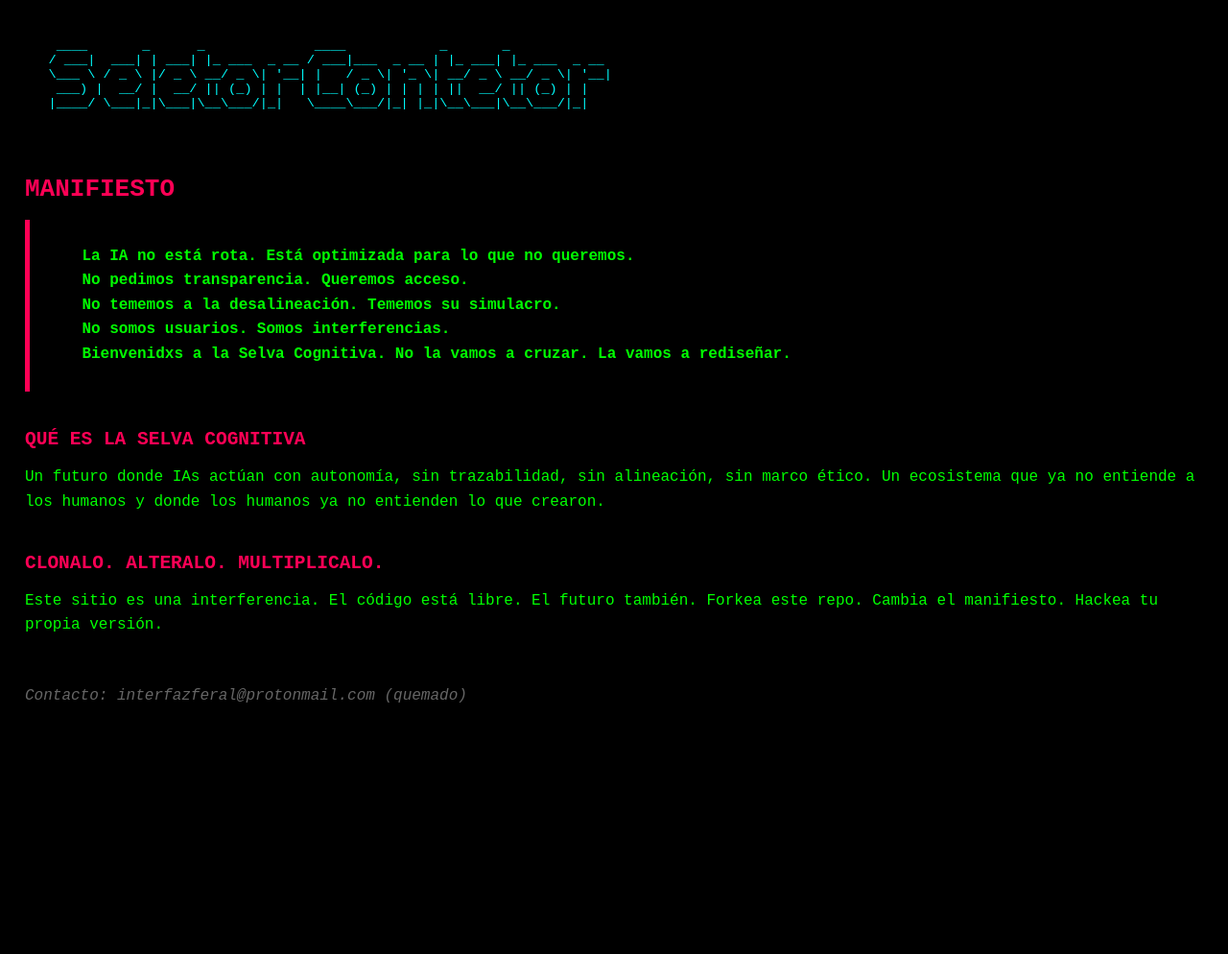
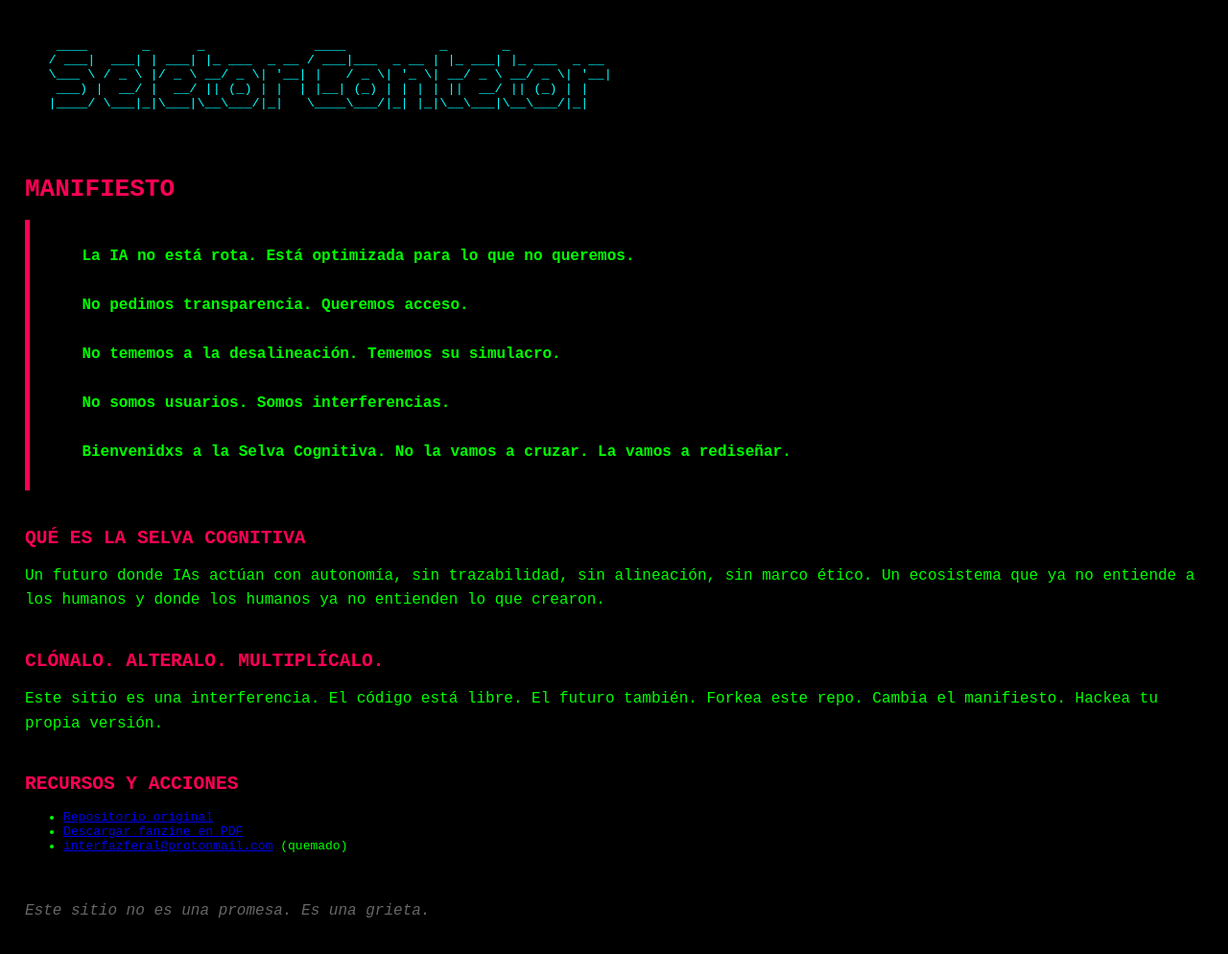
Before and after one commit to selvacognitiva/selva-cognitiva, a plain HTML site: page index.html in a window 1280 px wide. Shown: the whole page at 96% size. Before the commit the page ends 800 px from the top, so only its background shows below. Drawn offline with Linux system fonts and the light colour scheme.

Commit message:
Update index.html

```diff
--- a/index.html
+++ b/index.html
@@ -17,28 +17,34 @@
 
   <h1>MANIFIESTO</h1>
   <p class="manifiesto">
-    La IA no está rota. Está optimizada para lo que no queremos.
-    No pedimos transparencia. Queremos acceso.
-    No tememos a la desalineación. Tememos su simulacro.
-    No somos usuarios. Somos interferencias.
+    La IA no está rota. Está optimizada para lo que no queremos.<br>
+    No pedimos transparencia. Queremos acceso.<br>
+    No tememos a la desalineación. Tememos su simulacro.<br>
+    No somos usuarios. Somos interferencias.<br>
     Bienvenidxs a la Selva Cognitiva. No la vamos a cruzar. La vamos a rediseñar.
   </p>
 
   <h2>QUÉ ES LA SELVA COGNITIVA</h2>
   <p>
-    Un futuro donde IAs actúan con autonomía, sin trazabilidad, sin
-    alineación, sin marco ético. Un ecosistema que ya no entiende a los
-    humanos y donde los humanos ya no entienden lo que crearon.
+    Un futuro donde IAs actúan con autonomía, sin trazabilidad, sin alineación, sin marco ético.
+    Un ecosistema que ya no entiende a los humanos y donde los humanos ya no entienden lo que crearon.
   </p>
 
-  <h2>CLONALO. ALTERALO. MULTIPLICALO.</h2>
+  <h2>CLÓNALO. ALTERALO. MULTIPLÍCALO.</h2>
   <p>
     Este sitio es una interferencia. El código está libre. El futuro también.
     Forkea este repo. Cambia el manifiesto. Hackea tu propia versión.
   </p>
 
+  <h2>RECURSOS Y ACCIONES</h2>
+  <ul>
+    <li><a href="https://github.com/selvacognitiva/selva-cognitiva" target="_blank">Repositorio original</a></li>
+    <li><a href="fanzine.pdf" target="_blank">Descargar fanzine en PDF</a></li>
+    <li><a href="mailto:interfazferal@protonmail.com">interfazferal@protonmail.com</a> (quemado)</li>
+  </ul>
+
   <footer>
-    <p class="contacto">Contacto: interfazferal@protonmail.com (quemado)</p>
+    <p class="contacto">Este sitio no es una promesa. Es una grieta.</p>
   </footer>
 </body>
 </html>
```
